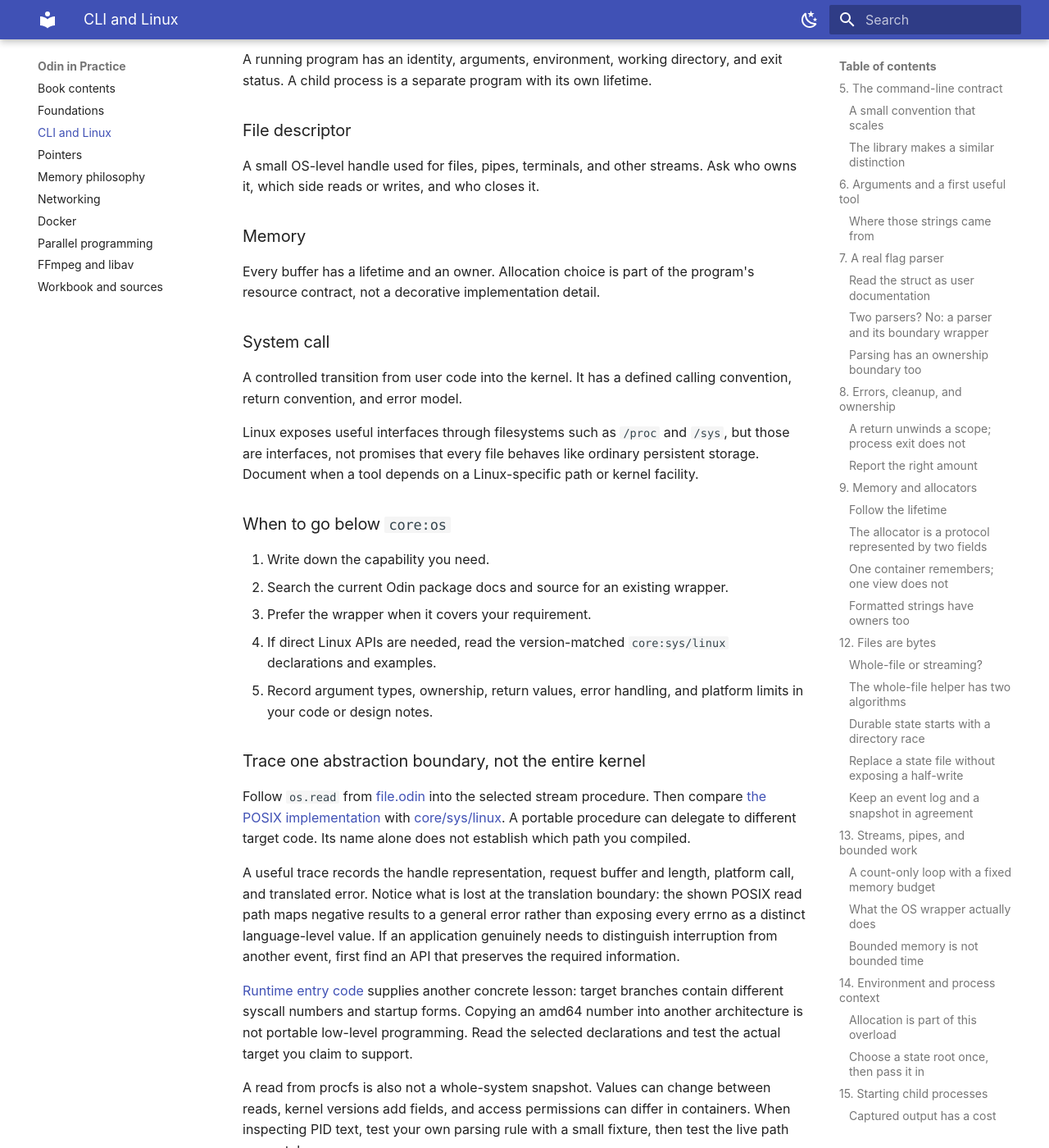
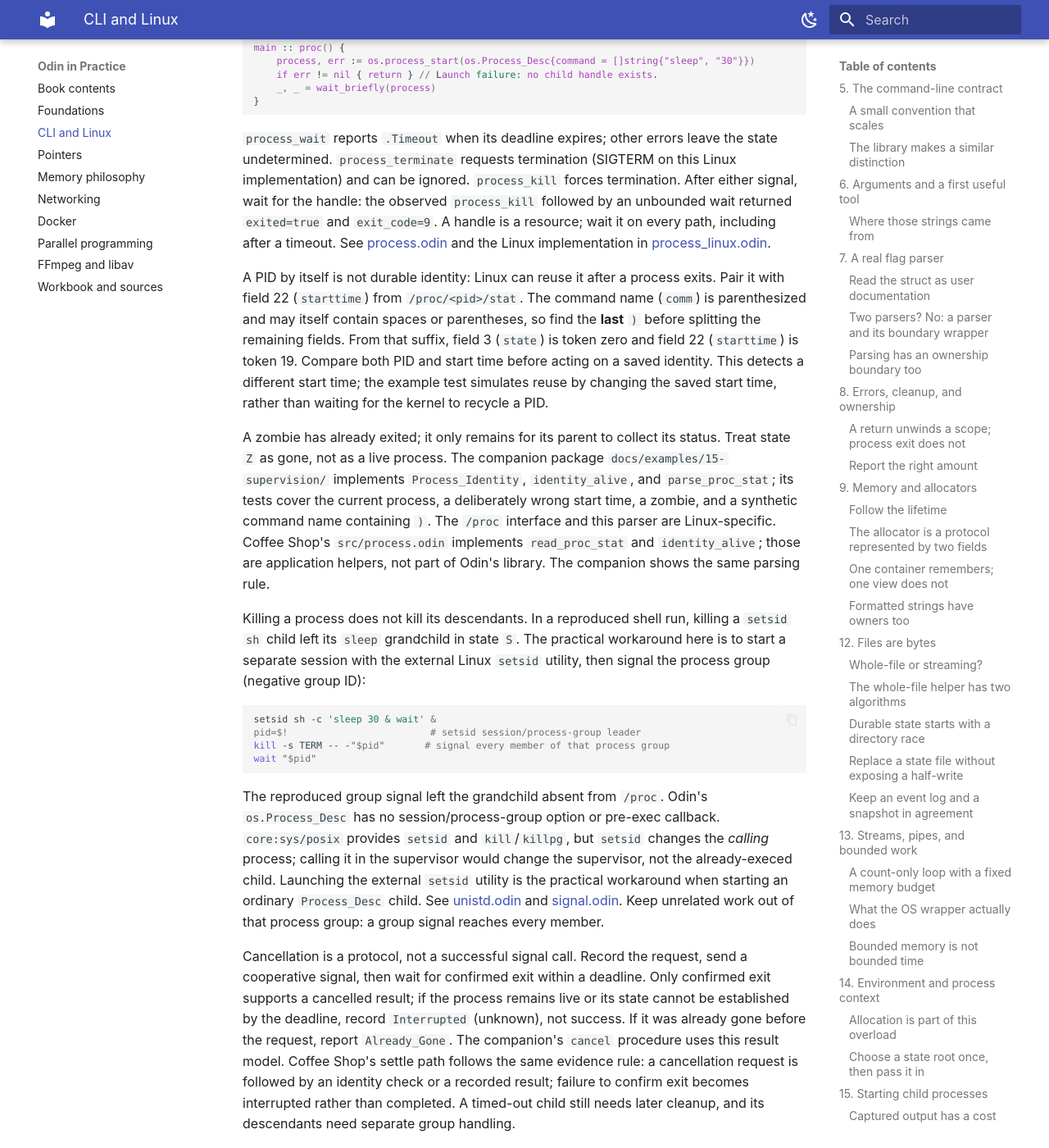
Before and after one commit to weima/odin-in-practice, an MkDocs documentation site: the page built from docs/chapters/cli-linux.md, in a window 1280 px wide and 1400 px high, scrolled down 22776 px. Shown: the whole window at 82% size. Built offline with MkDocs 1.6.1 and Material for MkDocs 9.7.7, drawn with Linux system fonts in a browser that asks for light colours; some of the changed text lies outside the part shown.

Commit message:
docs(cli): add supervising child processes (Linux)
Chapter 15 gains a subsection on os.process_start, process_wait with a timeout and process_kill; on process identity as PID plus the start time from /proc/<pid>/stat (parsed from the last ')', zombies counted as gone); on why killing a child leaves its descendants and that Odin's Process_Desc has no session or process-group option, so the external setsid utility is the practical workaround; and on cancellation as request, signal and confirmed exit, with Interrupted when exit cannot be confirmed. docs/examples/15-supervision holds a tested package using real child processes.

````diff
--- a/docs/chapters/cli-linux.md
+++ b/docs/chapters/cli-linux.md
@@ -673,6 +673,53 @@ For a controlled service, an approved absolute executable path is clearer than r
 
 Do not treat `process_exec` as a timeout mechanism. Its synchronous capture waits for completion. Choose lower-level supervision when cancellation or an output budget is a requirement, and drain both output channels while the child is running.
 
+<a id="dogfood-supervision"></a>
+
+### Supervise, cancel, and confirm (Linux)
+
+Use `os.process_start` when you need a live handle instead of waiting for captured output. A start error means no child handle was obtained; once start succeeds, the child can still fail. In the observed Linux run, a missing executable returned `Not_Exist`, while `sh -c 'exit 7'` started, then `process_wait` returned `exited=true`, `exit_code=7`, and `success=false`.
+
+```odin
+package main
+import "core:os"
+import "core:time"
+
+wait_briefly :: proc(process: os.Process) -> (os.Process_State, os.Error) {
+    state, err := os.process_wait(process, timeout=100*time.Millisecond)
+    if err == .Timeout {
+        // This example chooses forced cancellation after the deadline.
+        _ = os.process_kill(process)
+        return os.process_wait(process) // No timeout: wait until reaped.
+    }
+    return state, err
+}
+
+main :: proc() {
+    process, err := os.process_start(os.Process_Desc{command = []string{"sleep", "30"}})
+    if err != nil { return } // Launch failure: no child handle exists.
+    _, _ = wait_briefly(process)
+}
+```
+
+`process_wait` reports `.Timeout` when its deadline expires; other errors leave the state undetermined. `process_terminate` requests termination (SIGTERM on this Linux implementation) and can be ignored. `process_kill` forces termination. After either signal, wait for the handle: the observed `process_kill` followed by an unbounded wait returned `exited=true` and `exit_code=9`. A handle is a resource; wait it on every path, including after a timeout. See [process.odin](https://github.com/odin-lang/Odin/blob/84bc3fc2100b0f7880a3af37f71bccdcda41c6f9/core/os/process.odin) and the Linux implementation in [process\_linux.odin](https://github.com/odin-lang/Odin/blob/84bc3fc2100b0f7880a3af37f71bccdcda41c6f9/core/os/process_linux.odin).
+
+A PID by itself is not durable identity: Linux can reuse it after a process exits. Pair it with field 22 (`starttime`) from `/proc/<pid>/stat`. The command name (`comm`) is parenthesized and may itself contain spaces or parentheses, so find the **last** `)` before splitting the remaining fields. From that suffix, field 3 (`state`) is token zero and field 22 (`starttime`) is token 19. Compare both PID and start time before acting on a saved identity. This detects a different start time; the example test simulates reuse by changing the saved start time, rather than waiting for the kernel to recycle a PID.
+
+A zombie has already exited; it only remains for its parent to collect its status. Treat state `Z` as gone, not as a live process. The companion package `docs/examples/15-supervision/` implements `Process_Identity`, `identity_alive`, and `parse_proc_stat`; its tests cover the current process, a deliberately wrong start time, a zombie, and a synthetic command name containing `)`. The `/proc` interface and this parser are Linux-specific. Coffee Shop's `src/process.odin` implements `read_proc_stat` and `identity_alive`; those are application helpers, not part of Odin's library. The companion shows the same parsing rule.
+
+Killing a process does not kill its descendants. In a reproduced shell run, killing a `setsid sh` child left its `sleep` grandchild in state `S`. The practical workaround here is to start a separate session with the external Linux `setsid` utility, then signal the process group (negative group ID):
+
+```sh
+setsid sh -c 'sleep 30 & wait' &
+pid=$!                         # setsid session/process-group leader
+kill -s TERM -- -"$pid"       # signal every member of that process group
+wait "$pid"
+```
+
+The reproduced group signal left the grandchild absent from `/proc`. Odin's `os.Process_Desc` has no session/process-group option or pre-exec callback. `core:sys/posix` provides `setsid` and `kill`/`killpg`, but `setsid` changes the *calling* process; calling it in the supervisor would change the supervisor, not the already-execed child. Launching the external `setsid` utility is the practical workaround when starting an ordinary `Process_Desc` child. See [unistd.odin](https://github.com/odin-lang/Odin/blob/84bc3fc2100b0f7880a3af37f71bccdcda41c6f9/core/sys/posix/unistd.odin) and [signal.odin](https://github.com/odin-lang/Odin/blob/84bc3fc2100b0f7880a3af37f71bccdcda41c6f9/core/sys/posix/signal.odin). Keep unrelated work out of that process group: a group signal reaches every member.
+
+Cancellation is a protocol, not a successful signal call. Record the request, send a cooperative signal, then wait for confirmed exit within a deadline. Only confirmed exit supports a cancelled result; if the process remains live or its state cannot be established by the deadline, record `Interrupted` (unknown), not success. If it was already gone before the request, report `Already_Gone`. The companion's `cancel` procedure uses this result model. Coffee Shop's settle path follows the same evidence rule: a cancellation request is followed by an identity check or a recorded result; failure to confirm exit becomes interrupted rather than completed. A timed-out child still needs later cleanup, and its descendants need separate group handling.
+
 <a id="linux"></a>
 
 Part V · Linux systems thinking
````
Also changed, not shown: 3 other files.
